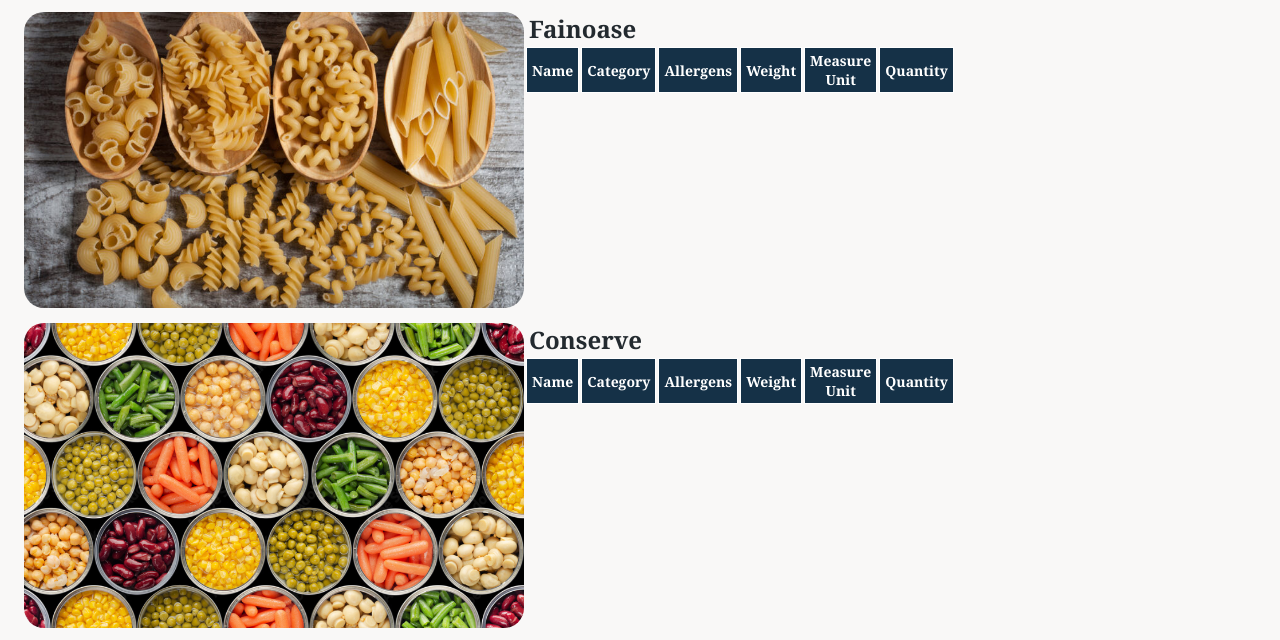
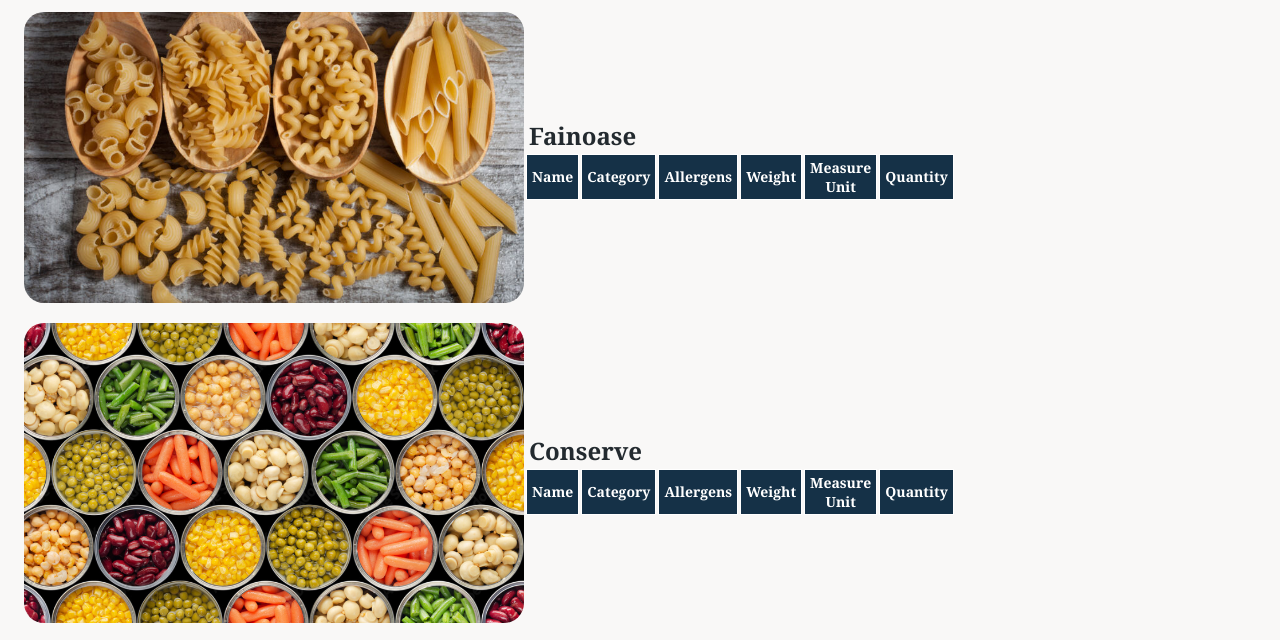
Before and after one commit to fioip/organizare-camara, a website built with webpack: page src/index.html in a window 1280 px wide. Shown: the part 98-738 px from the top of the page. Built offline with nearby package versions, Linux system fonts and the light colour scheme; files whose address does not match are found by name.

Commit message:
added max-height and max-width on images

```diff
--- a/src/style.css
+++ b/src/style.css
@@ -173,6 +173,7 @@ input:hover {
 
 .card {
   display: flex;
+  align-items: center;
   width: 50%;
   height: 30%;
   border-radius: 20px;
@@ -182,9 +183,9 @@ input:hover {
 }
 
 .card-img {
-  height: 100%;
+  max-height: 500px;
   border-radius: 20px;
-  width: 500px;
+  max-width: 500px;
 }
 
 .card-title {
```
